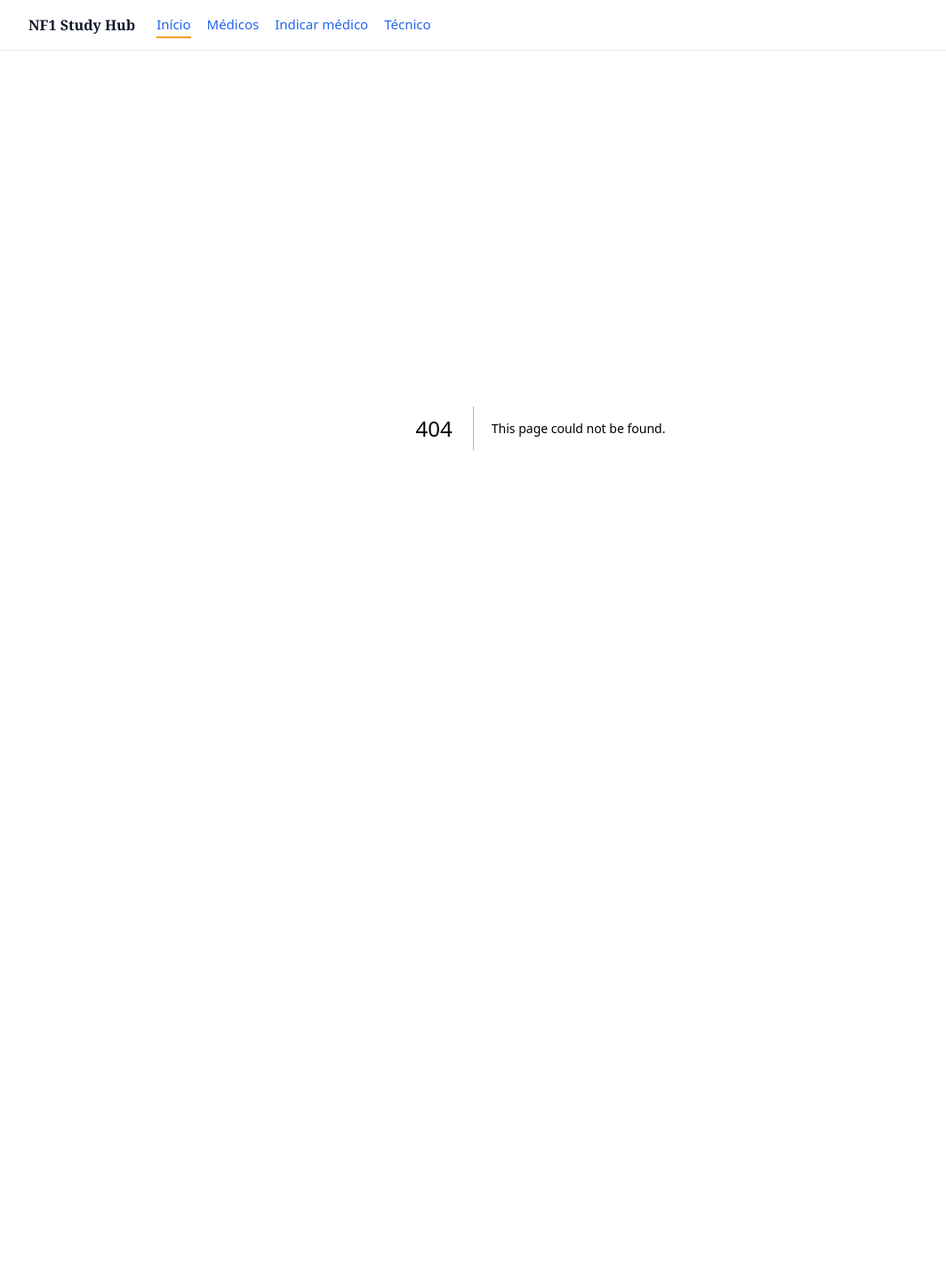
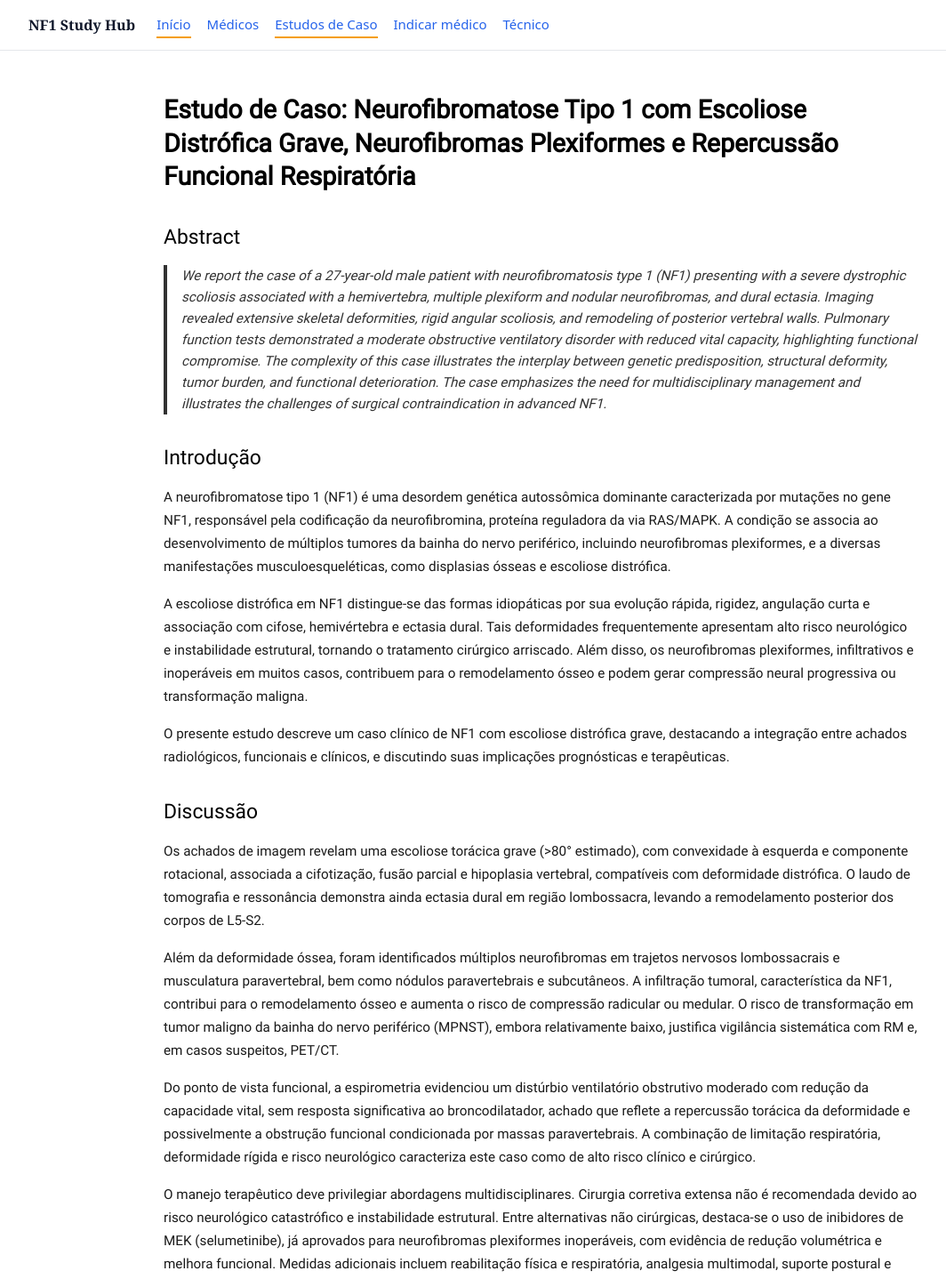
Before and after one commit to GuilhermePortella/Scoliosis-OrthoGrid_Nexus, a Next.js app: page /estudos_Caso in a window 1280 px wide. Before the commit this address had no page. Shown: the top 1438 px of the page at 89% size, without its empty margins (32-1096 px from the left). Before the commit the page ends 945 px from the top, so only its background shows below. Built offline with nearby package versions, Linux system fonts and the light colour scheme.

Commit message:
fiat: nova pagina com estudos de caso, informativos e estudos cientificos

```diff
--- /dev/null
+++ b/src/app/estudos_Caso/page.tsx
@@ -0,0 +1,128 @@
+export default function EstudosDeCasoPage() {
+  return (
+    <main className="mx-auto max-w-4xl p-6 space-y-8">
+      <header className="space-y-2">
+        <h1 className="text-3xl font-semibold leading-tight">
+          Estudo de Caso: Neurofibromatose Tipo 1 com Escoliose Distrófica
+          Grave, Neurofibromas Plexiformes e Repercussão Funcional Respiratória
+        </h1>
+      </header>
+
+      {/* Sugestão: Adicionar uma imagem de capa representativa do caso clínico aqui. Ex: uma composição de imagens de RM da coluna e do tórax. */}
+
+      <section className="space-y-4">
+        <h2 className="text-2xl font-medium">Abstract</h2>
+        <blockquote className="border-l-4 pl-4 italic opacity-80">
+          <p>
+            We report the case of a 27-year-old male patient with
+            neurofibromatosis type 1 (NF1) presenting with a severe dystrophic
+            scoliosis associated with a hemivertebra, multiple plexiform and
+            nodular neurofibromas, and dural ectasia. Imaging revealed extensive
+            skeletal deformities, rigid angular scoliosis, and remodeling of
+            posterior vertebral walls. Pulmonary function tests demonstrated a
+            moderate obstructive ventilatory disorder with reduced vital
+capacity,
+            highlighting functional compromise. The complexity of this case
+            illustrates the interplay between genetic predisposition, structural
+            deformity, tumor burden, and functional deterioration. The case
+            emphasizes the need for multidisciplinary management and illustrates
+            the challenges of surgical contraindication in advanced NF1.
+          </p>
+        </blockquote>
+      </section>
+
+      <section className="space-y-4">
+        <h2 className="text-2xl font-medium">Introdução</h2>
+        <p className="opacity-90 leading-relaxed">
+          A neurofibromatose tipo 1 (NF1) é uma desordem genética autossômica
+          dominante caracterizada por mutações no gene NF1, responsável pela
+          codificação da neurofibromina, proteína reguladora da via RAS/MAPK. A
+          condição se associa ao desenvolvimento de múltiplos tumores da bainha
+          do nervo periférico, incluindo neurofibromas plexiformes, e a diversas
+          manifestações musculoesqueléticas, como displasias ósseas e escoliose
+          distrófica.
+        </p>
+        {/* Sugestão: Adicionar imagem ilustrando a via RAS/MAPK ou um neurofibroma plexiforme. */}
+        <p className="opacity-90 leading-relaxed">
+          A escoliose distrófica em NF1 distingue-se das formas idiopáticas por
+          sua evolução rápida, rigidez, angulação curta e associação com
+          cifose, hemivértebra e ectasia dural. Tais deformidades frequentemente
+          apresentam alto risco neurológico e instabilidade estrutural, tornando
+          o tratamento cirúrgico arriscado. Além disso, os neurofibromas
+          plexiformes, infiltrativos e inoperáveis em muitos casos, contribuem
+          para o remodelamento ósseo e podem gerar compressão neural progressiva
+          ou transformação maligna.
+        </p>
+        <p className="opacity-90 leading-relaxed">
+          O presente estudo descreve um caso clínico de NF1 com escoliose
+          distrófica grave, destacando a integração entre achados radiológicos,
+          funcionais e clínicos, e discutindo suas implicações prognósticas e
+terapêuticas.
+        </p>
+      </section>
+
+      <section className="space-y-4">
+        <h2 className="text-2xl font-medium">Discussão</h2>
+        <p className="opacity-90 leading-relaxed">
+          Os achados de imagem revelam uma escoliose torácica grave (&gt;80°
+          estimado), com convexidade à esquerda e componente rotacional,
+          associada a cifotização, fusão parcial e hipoplasia vertebral,
+          compatíveis com deformidade distrófica. O laudo de tomografia e
+          ressonância demonstra ainda ectasia dural em região lombossacra,
+          levando a remodelamento posterior dos corpos de L5-S2.
+        </p>
+        {/* Sugestão: Adicionar imagem da TC ou RM mostrando a escoliose distrófica e a ectasia dural. */}
+        <p className="opacity-90 leading-relaxed">
+          Além da deformidade óssea, foram identificados múltiplos
+          neurofibromas em trajetos nervosos lombossacrais e musculatura
+          paravertebral, bem como nódulos paravertebrais e subcutâneos. A
+          infiltração tumoral, característica da NF1, contribui para o
+          remodelamento ósseo e aumenta o risco de compressão radicular ou
+          medular. O risco de transformação em tumor maligno da bainha do nervo
+          periférico (MPNST), embora relativamente baixo, justifica vigilância
+          sistemática com RM e, em casos suspeitos, PET/CT.
+        </p>
+        <p className="opacity-90 leading-relaxed">
+          Do ponto de vista funcional, a espirometria evidenciou um distúrbio
+          ventilatório obstrutivo moderado com redução da capacidade vital, sem
+          resposta significativa ao broncodilatador, achado que reflete a
+          repercussão torácica da deformidade e possivelmente a obstrução
+          funcional condicionada por massas paravertebrais. A combinação de
+          limitação respiratória, deformidade rígida e risco neurológico
+          caracteriza este caso como de alto risco clínico e cirúrgico.
+        </p>
+        {/* Sugestão: Adicionar gráfico dos resultados da espirometria. */}
+        <p className="opacity-90 leading-relaxed">
+          O manejo terapêutico deve privilegiar abordagens multidisciplinares.
+          Cirurgia corretiva extensa não é recomendada devido ao risco
+          neurológico catastrófico e instabilidade estrutural. Entre
+          alternativas não cirúrgicas, destaca-se o uso de inibidores de MEK
+          (selumetinibe), já aprovados para neurofibromas plexiformes
+          inoperáveis, com evidência de redução volumétrica e melhora
+          funcional. Medidas adicionais incluem reabilitação física e
+          respiratória, analgesia multimodal, suporte postural e vigilância por
+          RM seriada e WBMRI para estratificação tumoral.
+        </p>
+      </section>
+
+      <section className="space-y-4">
+        <h2 className="text-2xl font-medium">Conclusão</h2>
+        <p className="opacity-90 leading-relaxed">
+          Este caso ilustra a complexidade clínica da NF1 quando associada a
+          escoliose distrófica grave, hemivértebra, ectasia dural e
+          neurofibromas múltiplos inoperáveis. A condição já repercute em
+          função respiratória, mobilidade e qualidade de vida, configurando
+          quadro de alto risco cirúrgico e com prognóstico reservado.
+        </p>
+        <p className="opacity-90 leading-relaxed">
+          O estudo reforça a importância de uma abordagem integrada, combinando
+          diagnóstico por imagem avançado, monitoramento funcional e terapias
+          alvo, em detrimento de intervenções cirúrgicas de risco. Além disso,
+          sublinha a relevância de casos como este para ensino, pesquisa e
+          discussão em nível de mestrado, dada a confluência de genética,
+          oncologia, ortopedia e pneumologia em um mesmo paciente.
+        </p>
+      </section>
+    </main>
+  );
+}
--- a/src/app/page.tsx
+++ b/src/app/page.tsx
@@ -19,6 +19,10 @@ export default function Home() {
           <h2 className="text-xl font-medium">Indicar médico</h2>
           <p className="text-sm opacity-70">Formulário simples (envio para API).</p>
         </a>
+        <a href="/estudos_Caso" className="rounded-2xl border p-4 hover:bg-gray-50">
+          <h2 className="text-xl font-medium">Diagnósticos e Estudo de Caso</h2>
+          <p className="text-sm opacity-70">Exemplos práticos e discussões de casos.</p>
+        </a>
       </nav>
     </main>
   )
--- a/src/components/SiteNav.tsx
+++ b/src/components/SiteNav.tsx
@@ -5,6 +5,7 @@ import { usePathname } from "next/navigation";
 const LINKS = [
   { href: "/", label: "Início" },
   { href: "/medicos", label: "Médicos" },
+  { href: "/estudos_Caso", label: "Estudos de Caso" },
   { href: "/indicar-medico", label: "Indicar médico" },
   { href: "/tecnico", label: "Técnico" },
 ];
```
